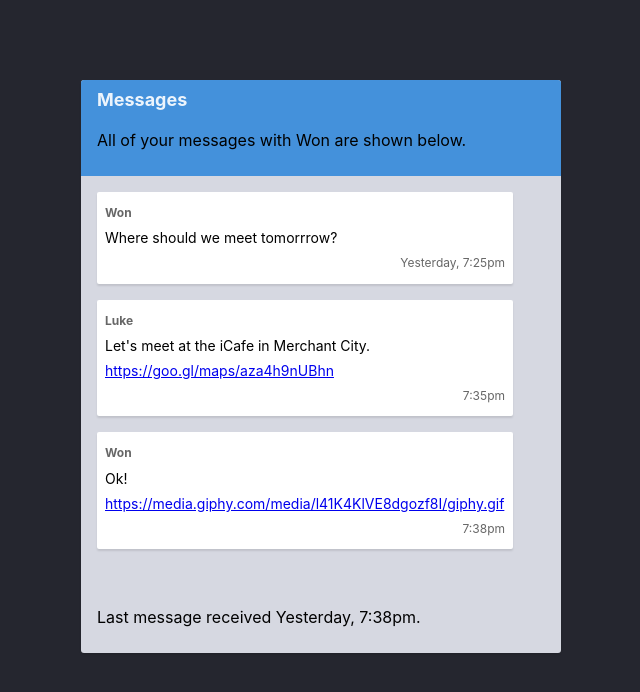
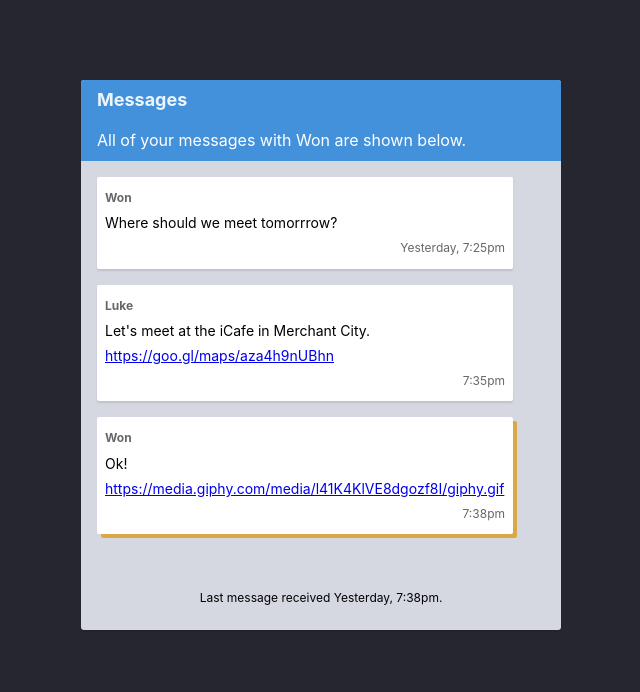
Before and after one commit to EssamShadadi/HTML-CSS-Git-Exercise, a website: page week-1/8-advanced-selectors/index.html in a window 1280 px wide. Shown: the whole page, without its empty margins (319-959 px from the left). Drawn offline with Linux system fonts and the light colour scheme.

Commit message:
Completed 8-advanced-selectors

```diff
--- a/week-1/8-advanced-selectors/styles.css
+++ b/week-1/8-advanced-selectors/styles.css
@@ -1 +1,12 @@
 /* Try different box model properties below */
+.site-header p{
+    color: white;
+    margin-bottom: 1px;
+}
+.site-footer p{
+    font-size: 12px;
+    text-align: center;
+}
+.message:last-child {
+    box-shadow: 4px 4px 0 #dba944;
+}
```
